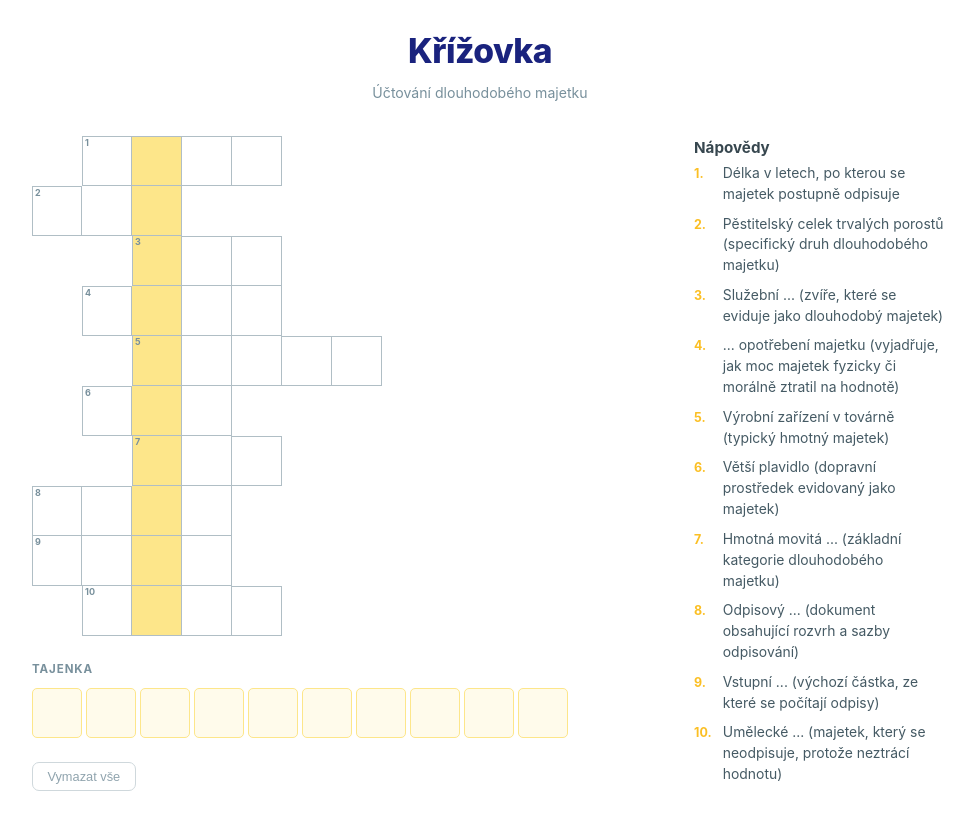
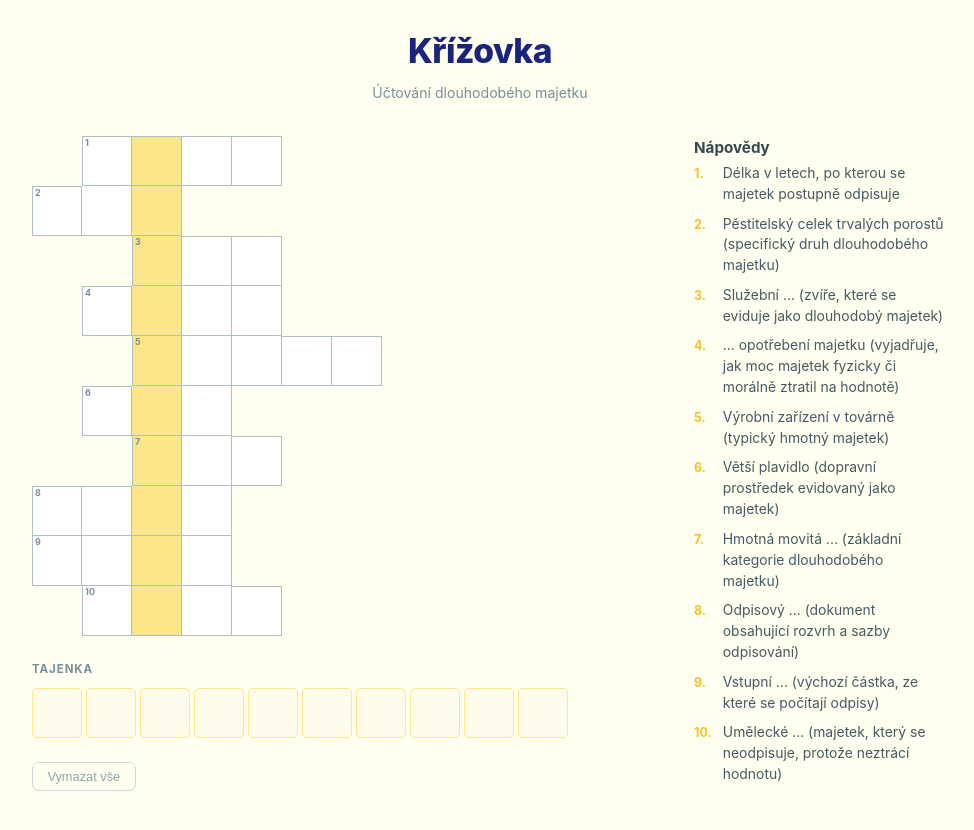
Before and after one commit to miskaslzickou/krizovka, a Vue app: page / in a window 1280 px wide. Shown: the top 830 px of the page, without its empty margins (160-1134 px from the left). Built offline with nearby package versions, Linux system fonts and the light colour scheme.

Commit message:
adjust light color theme

```diff
--- a/src/assets/base.css
+++ b/src/assets/base.css
@@ -1,6 +1,6 @@
 /* color palette from <https://github.com/vuejs/theme> */
 :root {
-  --vt-c-white: #ffffff;
+  --vt-c-white: #FFFFF0;
   --vt-c-white-soft: #f8f8f8;
   --vt-c-white-mute: #f2f2f2;
 
--- a/src/components/CrosswordBoard.vue
+++ b/src/components/CrosswordBoard.vue
@@ -58,6 +58,13 @@ function handleKeydown(ri, li, e) {
         if (li > 0) { inputs.value[ri][li - 1] = ''; focusCell(ri, li - 1) }
       }
       break
+    case 'Enter':
+    e.preventDefault();
+  // Zkontroluje, jestli nejsme na posledním řádku a jestli je další řádek aktivní ('idle')
+    if (ri < rows.length - 1 && rowStates.value[ri + 1] === 'idle') {
+      focusCell(ri + 1, 0);
+      }
+  break;
     case 'ArrowRight': e.preventDefault(); if (li < rows[ri].word.length - 1) focusCell(ri, li + 1); break
     case 'ArrowLeft':  e.preventDefault(); if (li > 0) focusCell(ri, li - 1); break
     case 'ArrowDown':  e.preventDefault(); moveFocusVertical(ri, li,  1); break
```
